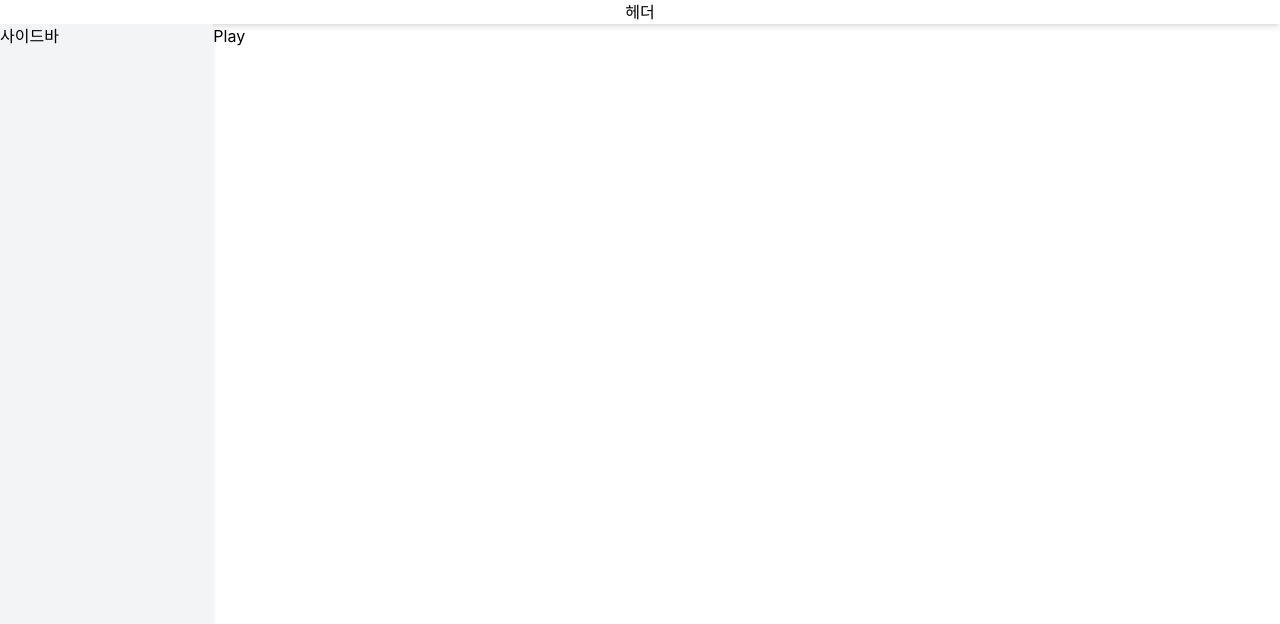
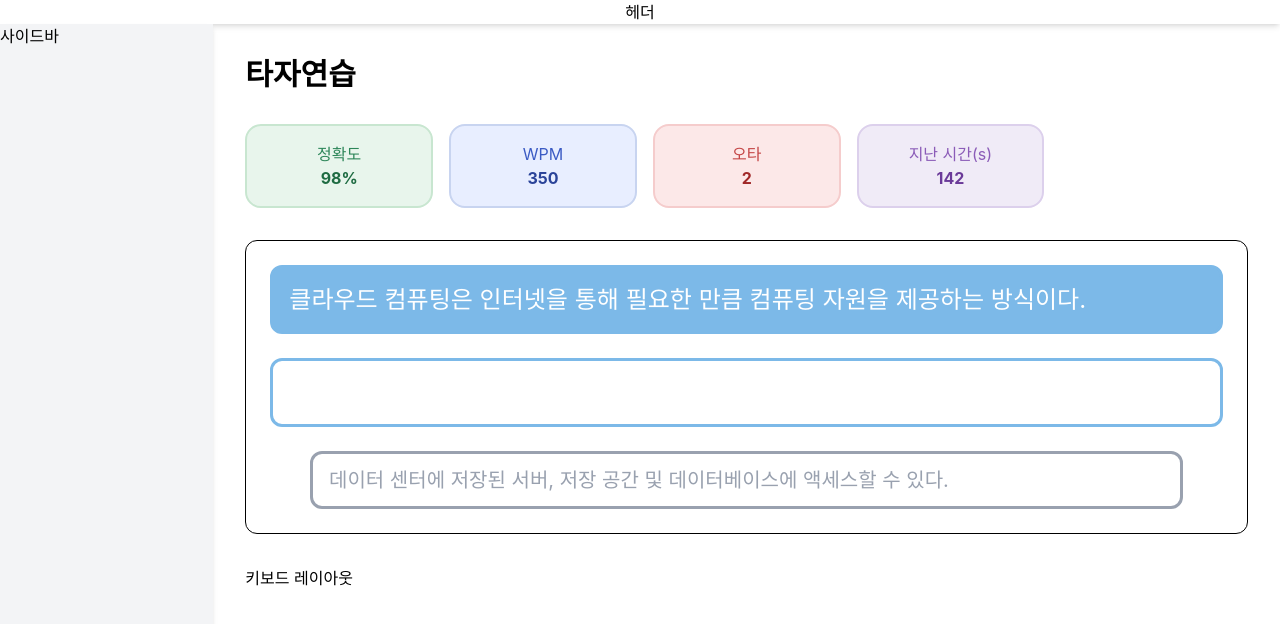
Before and after one commit to tadak-campus/tadak-frontend, a React (Vite) app: page /play in a window 1280 px wide. Shown: the top 624 px of the page. Built offline with nearby package versions, Linux system fonts and the light colour scheme.

Commit message:
feat: 타자연습 페이지 추가

```diff
--- a/src/pages/PlayPage.tsx
+++ b/src/pages/PlayPage.tsx
@@ -0,0 +1,135 @@
+import { useEffect, useRef, useState } from "react";
+
+const SENTENCES = [
+  "클라우드 컴퓨팅은 인터넷을 통해 필요한 만큼 컴퓨팅 자원을 제공하는 방식이다.",
+  "데이터 센터에 저장된 서버, 저장 공간 및 데이터베이스에 액세스할 수 있다.",
+  "사용자는 하드웨어 인프라를 소유할 필요 없이 유연하게 사용량을 조절한다.",
+];
+
+const PlayPage = () => {
+  const [currentIndex, setCurrentIndex] = useState(0);
+  const [typed, setTyped] = useState("");
+  const [, setPressedCodes] = useState<Set<string>>(new Set());
+  const [, setShiftActive] = useState(false);
+  const inputRef = useRef<HTMLInputElement>(null);
+
+  const currentSentence = SENTENCES[currentIndex];
+  const remainingSentences = SENTENCES.slice(
+    currentIndex + 1,
+    currentIndex + 2,
+  );
+
+  useEffect(() => {
+    const handleKeyDown = (e: KeyboardEvent) => {
+      setPressedCodes((prev) => new Set(prev).add(e.code));
+      if (e.key === "Shift") setShiftActive(true);
+    };
+
+    const handleKeyUp = (e: KeyboardEvent) => {
+      setPressedCodes((prev) => {
+        const next = new Set(prev);
+        next.delete(e.code);
+        return next;
+      });
+      if (e.key === "Shift") setShiftActive(false);
+    };
+
+    window.addEventListener("keydown", handleKeyDown);
+    window.addEventListener("keyup", handleKeyUp);
+    return () => {
+      window.removeEventListener("keydown", handleKeyDown);
+      window.removeEventListener("keyup", handleKeyUp);
+    };
+  }, []);
+
+  // 페이지 열리면 input에 자동 포커스
+  useEffect(() => {
+    inputRef.current?.focus();
+  }, [currentIndex]);
+
+  // Enter로 다음 문장 진행
+  const handleKeyDownInput = (e: React.KeyboardEvent<HTMLInputElement>) => {
+    if (e.key === "Enter") {
+      e.preventDefault();
+      if (currentIndex < SENTENCES.length - 1) {
+        setCurrentIndex(currentIndex + 1);
+        setTyped("");
+      } else {
+        // 마지막 문장이면 완료 처리
+        alert("연습 완료!");
+      }
+    }
+  };
+
+  return (
+    <main className="flex-1 p-8">
+      <div className="mb-8">
+        <h1 className="text-3xl font-bold">타자연습</h1>
+      </div>
+
+      {/* 상단 통계 카드 */}
+      <div className="grid grid-cols-5 gap-4 mb-8">
+        <div className="flex flex-col items-center p-4 rounded-2xl bg-[#e8f5ec] border-2 border-[#c8e6d0] ">
+          <div className="text-[#2d8659]">정확도</div>
+          <div className="text-[#1e6b42] font-bold">98%</div>
+        </div>
+        <div className="flex flex-col items-center p-4 rounded-2xl bg-[#e8eeff] border-2 border-[#c8d4f0] ">
+          <div className="text-[#3b5bc4]">WPM</div>
+          <div className="text-[#2a4399] font-bold">350</div>
+        </div>
+        <div className="flex flex-col items-center p-4 rounded-2xl bg-[#fce8e8] border-2 border-[#f5cccc] ">
+          <div className="text-[#c44545]">오타</div>
+          <div className="text-[#a02828] font-bold">2</div>
+        </div>
+        <div className="flex flex-col items-center p-4 rounded-2xl bg-[#f0ebf7] border-2 border-[#dcd0ec] ">
+          <div className="text-[#8b5cb8]">지난 시간(s)</div>
+          <div className="text-[#6b3a99] font-bold">142</div>
+        </div>
+      </div>
+
+      <div className="p-6 rounded-xl border mb-8">
+        {/* 현재 문장 */}
+        <p className="text-2xl leading-relaxed mb-6 w-full px-4 py-3 bg-[#7CB9E8] border-3 border-[#7CB9E8] rounded-xl">
+          {currentSentence.split("").map((char, i) => {
+            const typedChar = typed[i];
+            let className = "text-white"; // 아직 안 친 글자
+            if (typedChar !== undefined) {
+              className = typedChar === char ? "text-black" : "text-red-500"; // 정답/오답
+            }
+            return (
+              <span key={i} className={className}>
+                {char}
+              </span>
+            );
+          })}
+        </p>
+
+        {/* 입력창 */}
+        <input
+          ref={inputRef}
+          type="text"
+          value={typed}
+          onChange={(e) => setTyped(e.target.value)}
+          onKeyDown={handleKeyDownInput}
+          className="w-full px-4 py-3 border-3 border-[#7CB9E8] rounded-xl text-2xl leading-relaxed mb-6 focus:outline-none"
+        />
+
+        {/* 다음 문장들 (회색, 작게) */}
+        <div className="space-y-2 flex justify-center">
+          {remainingSentences.map((sentence, i) => (
+            <p
+              key={i}
+              className="w-11/12 px-4 py-3 text-xl text-gray-400 border-3 border-gray-400 rounded-xl"
+            >
+              {sentence}
+            </p>
+          ))}
+        </div>
+      </div>
+
+      <div>키보드 레이아웃</div>
+    </main>
+  );
+};
+
+export default PlayPage;
--- a/src/routes/AppRoutes.tsx
+++ b/src/routes/AppRoutes.tsx
@@ -1,5 +1,6 @@
 import { createBrowserRouter, Navigate } from "react-router-dom";
 import MainLayout from "../layouts/MainLayout";
+import PlayPage from "../pages/PlayPage";
 
 const AppRoutes = () =>
   createBrowserRouter([
@@ -21,7 +22,7 @@ const AppRoutes = () =>
         },
         {
           path: "/play",
-          element: <div>Play</div>,
+          element: <PlayPage />,
         },
         {
           path: "/result",
```
